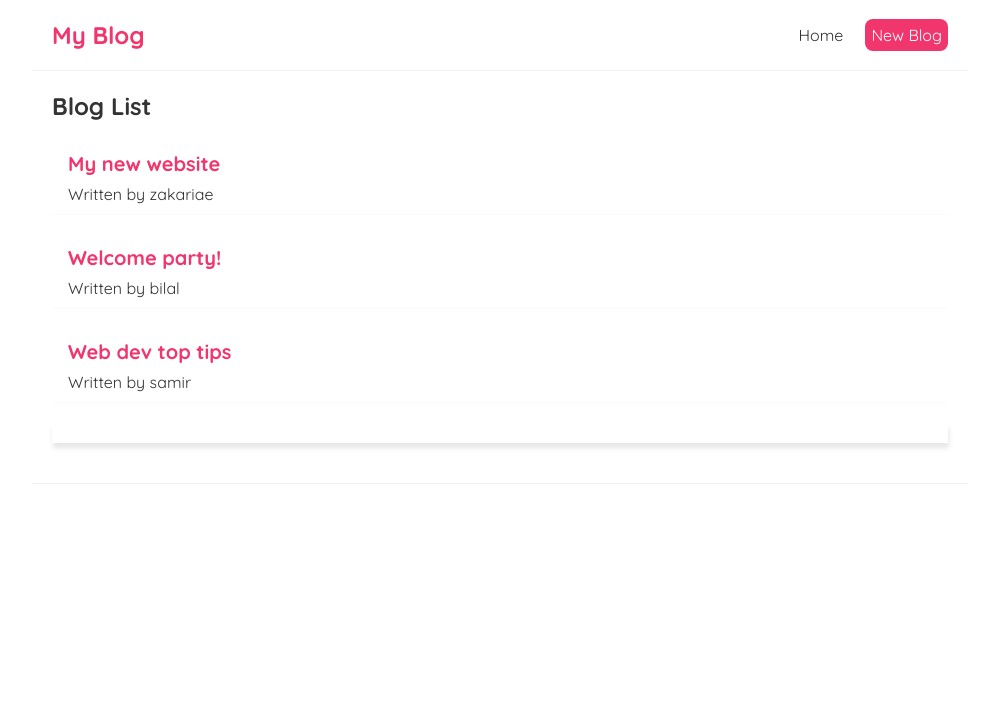
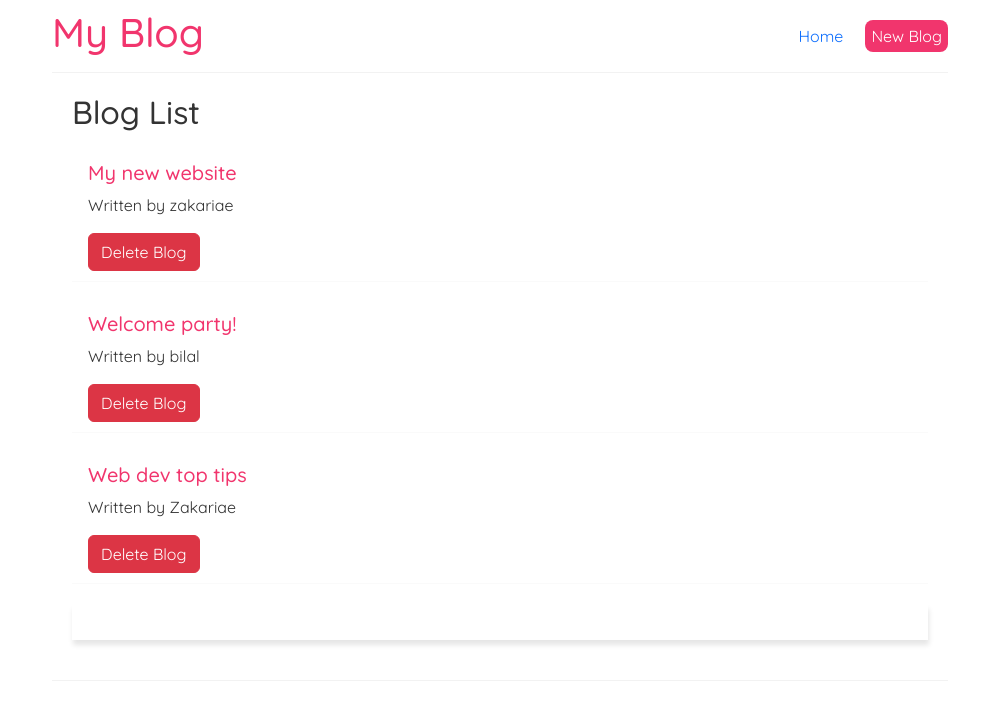
Before and after one commit to ZakariaeELHAJRI/Simple-react-blog, a React (Create React App) app in the folder blog/: page / in a window 1280 px wide. Shown: the top 720 px of the page, without its empty margins (140-1139 px from the left). Built offline with nearby package versions, Linux system fonts and the light colour scheme.

Commit message:
check code is correct !

```diff
--- a/blog/package.json
+++ b/blog/package.json
@@ -6,10 +6,10 @@
     "@testing-library/jest-dom": "^5.16.5",
     "@testing-library/react": "^13.4.0",
     "@testing-library/user-event": "^13.5.0",
+    "bootstrap": "^5.2.3",
     "react": "^18.2.0",
     "react-dom": "^18.2.0",
-    "react-scripts": "5.0.1",
-    "web-vitals": "^2.1.4"
+    "react-scripts": "5.0.1"
   },
   "scripts": {
     "start": "react-scripts start",
--- a/blog/src/BlogList.js
+++ b/blog/src/BlogList.js
@@ -1,7 +1,7 @@
 import { useState } from "react";
 
 //we can use destructuring to get the props directly in the function parameters like this:
-const BlogList = ({blogs}) => {
+const BlogList = ({blogs, handleDelete}) => {
     const [details, setDetails] = useState('');
    // const {blogs } = props;
 
@@ -14,6 +14,7 @@ const BlogList = ({blogs}) => {
                 )}>
                     <h2>{blog.title}</h2>
                     <p>Written by {blog.author}</p>
+                <button className="btn btn-danger" onClick={()=>handleDelete(blog.id)} >Delete Blog</button>
 
                 </div>
             ))}
--- a/blog/src/Home.js
+++ b/blog/src/Home.js
@@ -4,14 +4,18 @@ const Home = () => {
     const [blogs, setBlogs] = useState([
         { title: 'My new website', body: 'My new website lorem ipsum...', author: 'zakariae', id: 1 },
         { title: 'Welcome party!', body: 'Welcome party lorem ipsum...', author: 'bilal', id: 2 },
-        { title: 'Web dev top tips', body: 'Web dev top tips lorem ipsum...', author: 'samir', id: 3 }
+        { title: 'Web dev top tips', body: 'Web dev top tips lorem ipsum...', author: 'Zakariae', id: 3 }
     ]);
-    //const [details, setDetails] = useState('');
+
+    const handleDelete = (id) => {
+        const newBlogs = blogs.filter(blog => blog.id !== id);
+        setBlogs(newBlogs);
+    }
 
    //create a new external component to handle the blog list and use props to pass the data
     return (
         <div className="home">
-        <BlogList  blogs={blogs}/>
+        <BlogList  blogs={blogs} handleDelete={handleDelete}/>
         </div>
     );
 }
--- a/blog/src/index.js
+++ b/blog/src/index.js
@@ -2,6 +2,8 @@ import React from 'react';
 import ReactDOM from 'react-dom/client';
 import './index.css';
 import App from './App';
+import 'bootstrap/dist/css/bootstrap.min.css';
+import 'bootstrap'
 
 const root = ReactDOM.createRoot(document.getElementById('root'));
 root.render(
```
Also changed, not shown: 1 other file (tests, documents, lock files or other folders).
